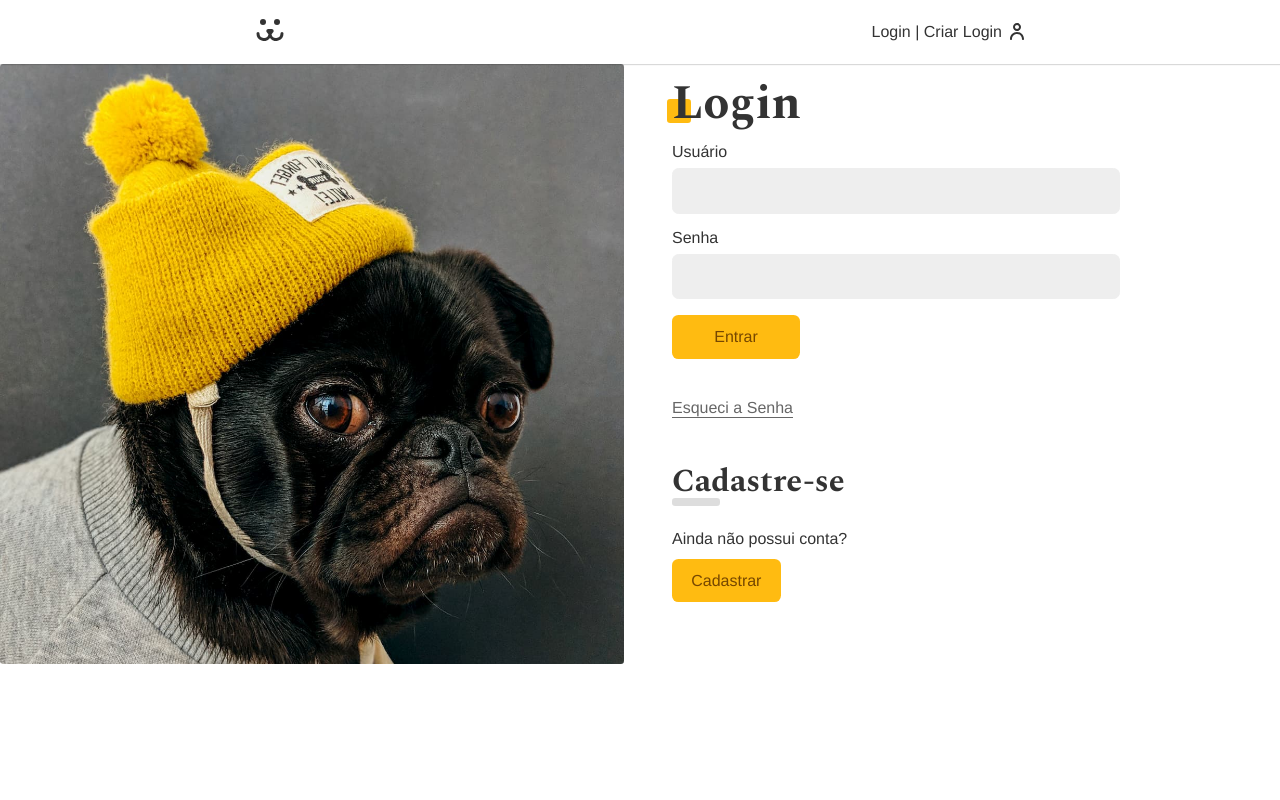
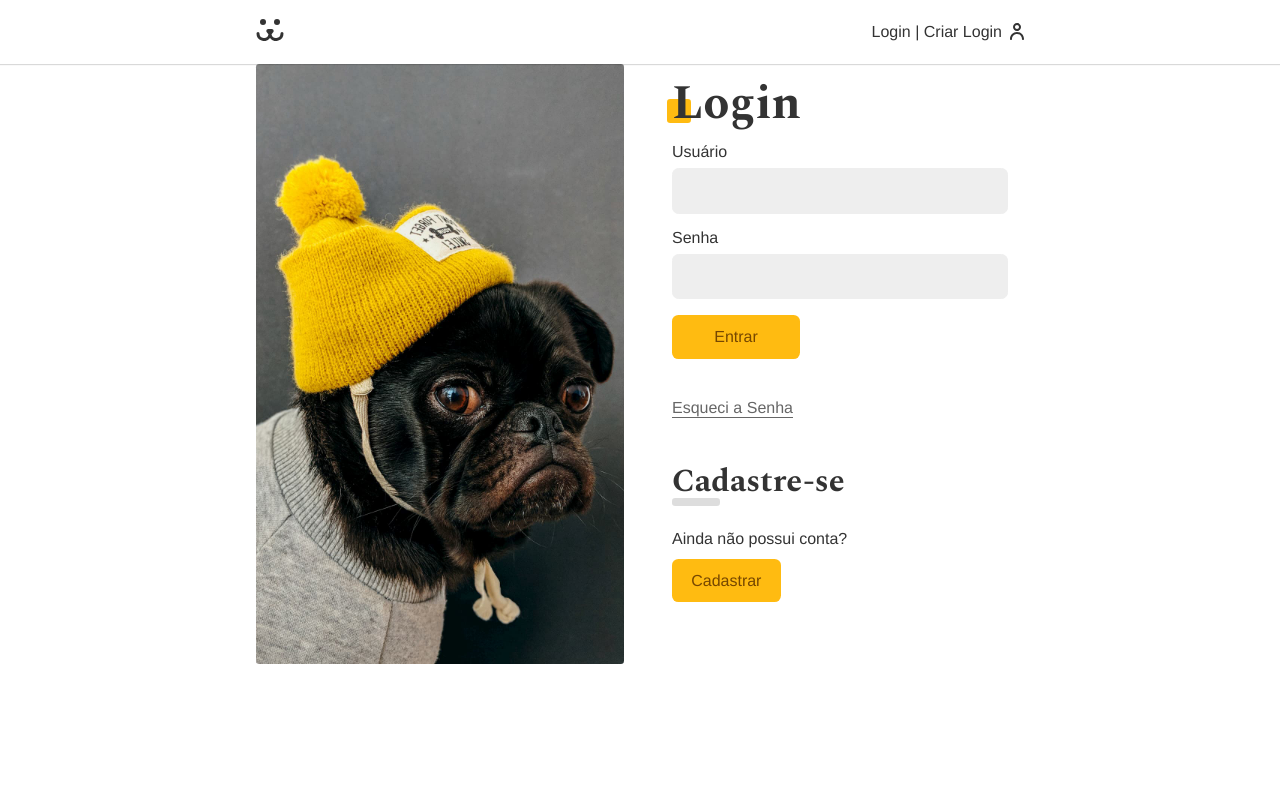
Before and after one commit to AbreuRenan/Dogs, a React (Vite) app: page /login in a window 1280 px wide. Shown: the top 800 px of the page. Built offline with nearby package versions, Linux system fonts and the light colour scheme.

Commit message:
correção bug estilo login.jsx

```diff
--- a/src/Components/Auth/Login.jsx
+++ b/src/Components/Auth/Login.jsx
@@ -16,7 +16,7 @@ function Login() {
   if (logedIn === true) return <Navigate to="/conta" />;
   return (
     <>
-      <section className={styles.login}>
+      <section className={`${styles.login} container`}>
         <div className={`${styles.forms} animeLeft`}>
           <Head title="Login" />
           <Routes>
```
